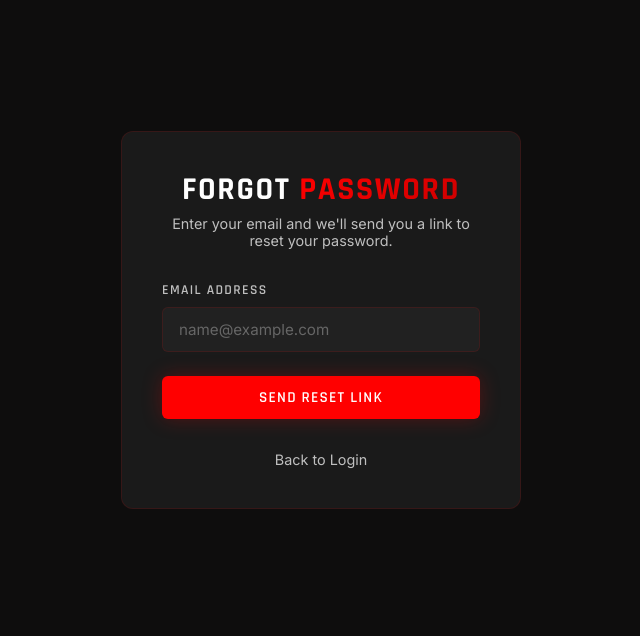
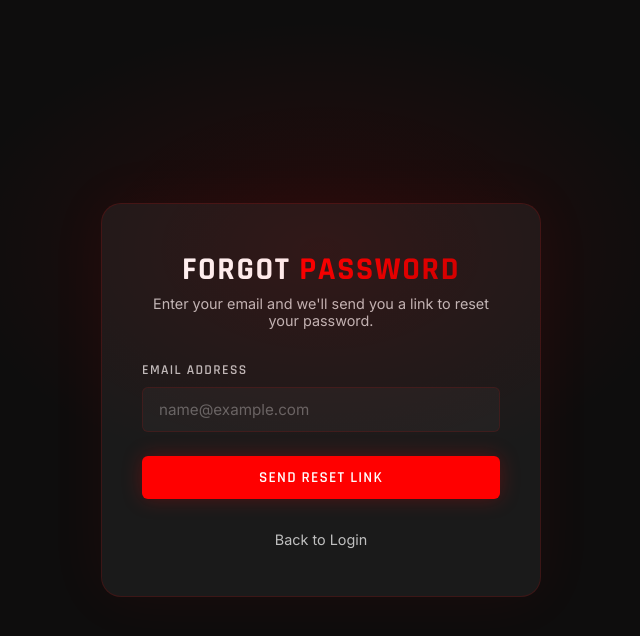
Before and after one commit to samishating/bhl_website, a Next.js app: page /forgot-password in a window 1280 px wide. Shown: the top 636 px of the page, without its empty margins (319-959 px from the left). Built offline with nearby package versions, Linux system fonts and the light colour scheme; no server answers.

Commit message:
Style: Remove hover effects from auth forms by using auth.module.css

```diff
--- a/app/forgot-password/page.tsx
+++ b/app/forgot-password/page.tsx
@@ -2,6 +2,8 @@
 import { useState } from 'react';
 import Link from 'next/link';
 import { useToast } from '@/contexts/ToastContext';
+import styles from '../auth.module.css';
+
 
 export default function ForgotPasswordPage() {
   const [email, setEmail] = useState('');
@@ -35,8 +37,10 @@ export default function ForgotPasswordPage() {
   };
 
   return (
-    <div className="auth-container" style={{ display: 'flex', alignItems: 'center', justifyContent: 'center', minHeight: '80vh', padding: '2rem' }}>
-      <div className="card" style={{ maxWidth: '400px', width: '100%', padding: '2.5rem' }}>
+    <div className={styles.page}>
+      <div className={styles.glow} />
+      <div className={styles.card} style={{ maxWidth: '440px' }}>
+
         <h2 style={{ fontFamily: 'Rajdhani', fontSize: '2rem', marginBottom: '0.5rem', textAlign: 'center' }}>Forgot <span className="gradient-text">Password</span></h2>
         <p style={{ color: 'var(--text-secondary)', textAlign: 'center', marginBottom: '2rem', fontSize: '0.9rem' }}>
           Enter your email and we&apos;ll send you a link to reset your password.
```
Also changed, not shown: app/reset-password/page.tsx (+6 -2 lines).
